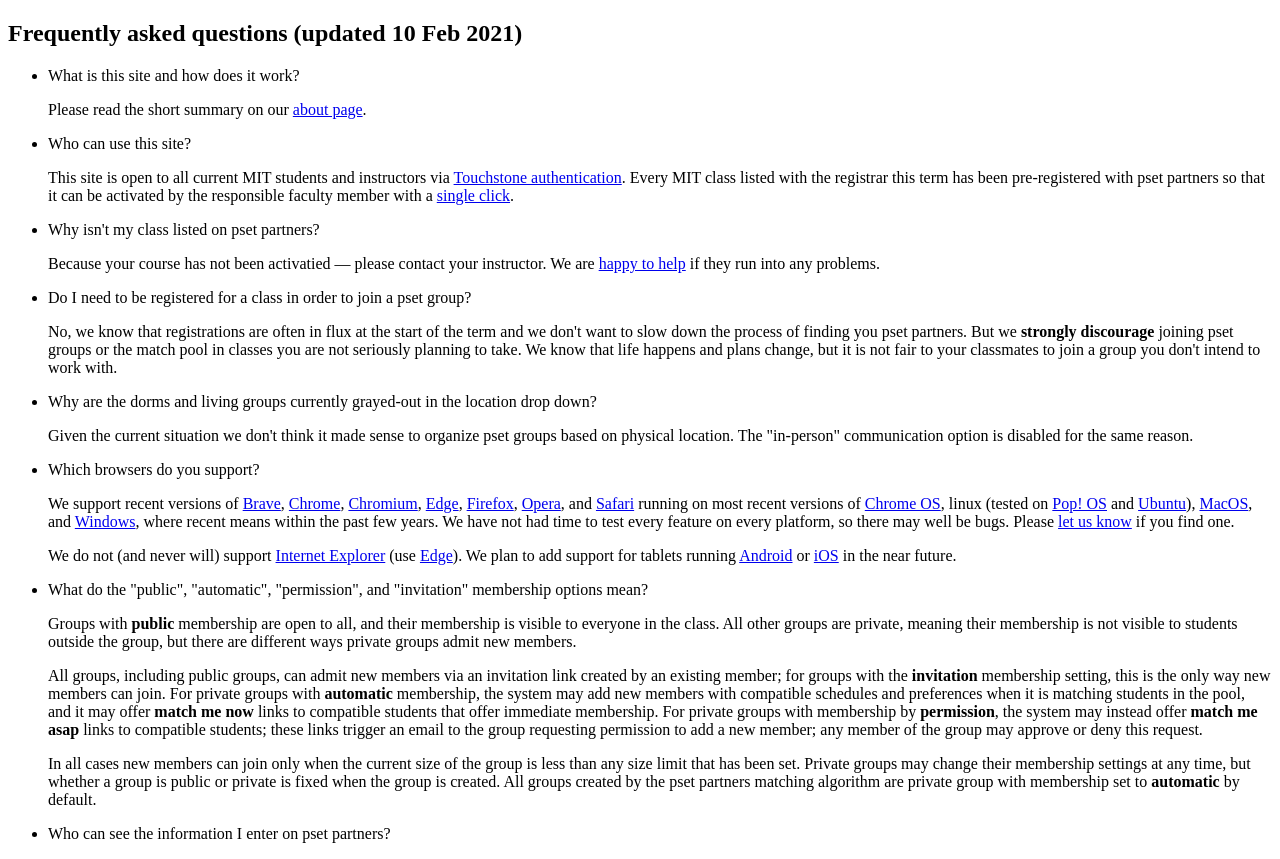
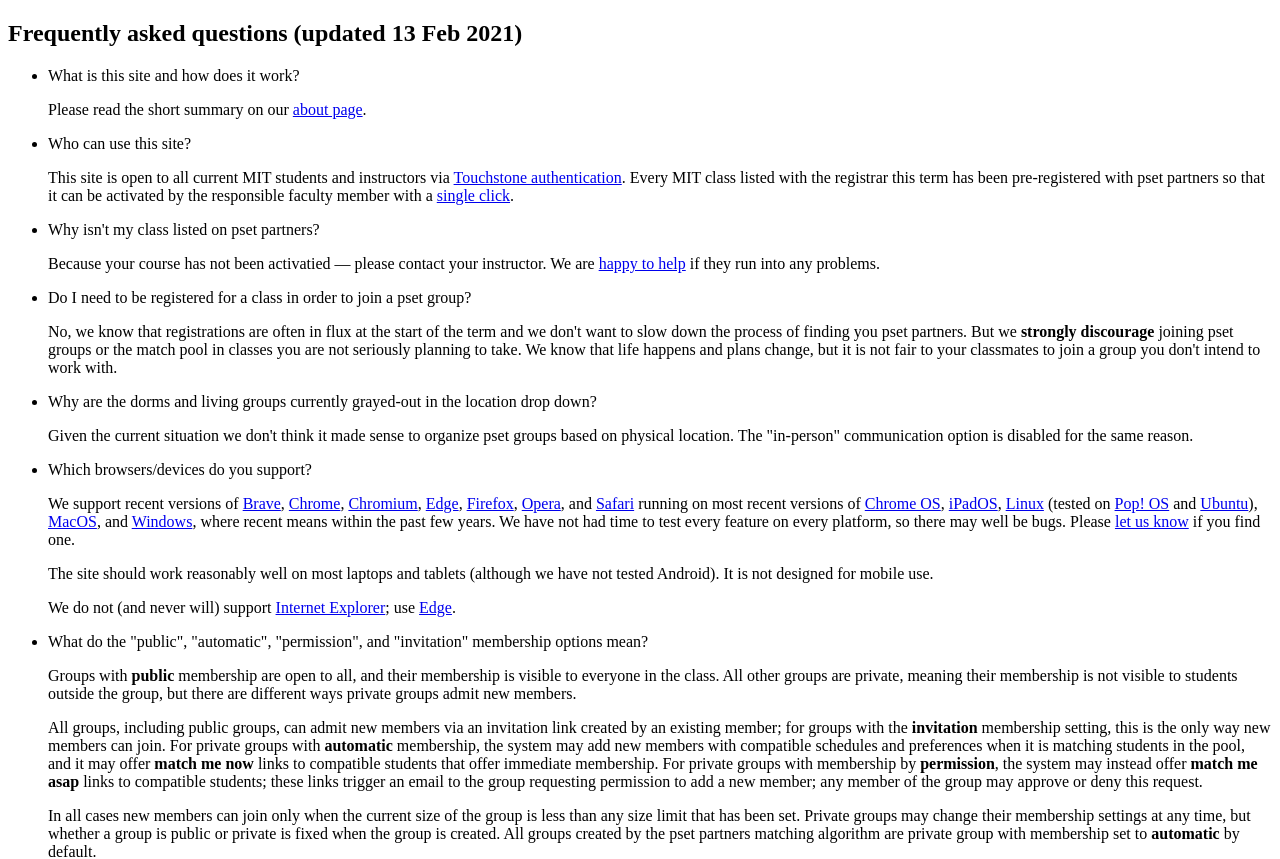
Before and after one commit to AndrewVSutherland/psetpartners, a Python web app: template psetpartners/templates/faq.html in a window 1280 px wide. Shown: the part 88-947 px from the top of the page. Run offline with Jinja, Linux system fonts and the light colour scheme; the template is opened without the code that fills it, so the values that code supplies are empty.

Commit message:
faq update

```diff
--- a/psetpartners/templates/faq.html
+++ b/psetpartners/templates/faq.html
@@ -3,7 +3,7 @@
 
 <div class="text_content auto">
 
-  <h2>Frequently asked questions (updated 10 Feb 2021)</h2>
+  <h2>Frequently asked questions (updated 13 Feb 2021)</h2>
 
  <ul class="faq">
     <li>
@@ -35,13 +35,15 @@
       </p>
     </li>
     <li>
-      Which browsers do you support?
+      Which browsers/devices do you support?
       <p>
-        We support recent versions of <a href="https://brave.com">Brave</a>, <a href="https://www.google.com/chrome/">Chrome</a>, <a href="https://www.chromium.org/Home">Chromium</a>, <a href="https://www.microsoft.com/edge">Edge</a>, <a href="https://www.mozilla.org/firefox/">Firefox</a>, <a href="https://www.opera.com/">Opera</a>, and <a href="https://www.apple.com/safari/">Safari</a> running on most recent versions of <a href="https://www.google.com/chromebook/chrome-os/">Chrome OS</a>, linux (tested on <a href="https://pop.system76.com/">Pop! OS</a> and <a href="https://www.ubuntu.com">Ubuntu</a>), <a href="https://www.apple.com/macos">MacOS</a>, and <a href="https://www.microsoft.com/windows">Windows</a>, where recent means within the past few years.  We have not had time to test every feature on every platform, so there may well be bugs.  Please <a href="mailto:psetpartners@mit.edu?subject=Bug report for pset partners" target="_blank">let us know</a> if you find one.
+        We support recent versions of <a href="https://brave.com">Brave</a>, <a href="https://www.google.com/chrome/">Chrome</a>, <a href="https://www.chromium.org/Home">Chromium</a>, <a href="https://www.microsoft.com/edge">Edge</a>, <a href="https://www.mozilla.org/firefox/">Firefox</a>, <a href="https://www.opera.com/">Opera</a>, and <a href="https://www.apple.com/safari/">Safari</a> running on most recent versions of <a href="https://www.google.com/chromebook/chrome-os/">Chrome OS</a>, <a href="https://www.apple.com/ipados/">iPadOS</a>, <a href="https://www.linux.com/">Linux</a> (tested on <a href="https://pop.system76.com/">Pop! OS</a> and <a href="https://www.ubuntu.com">Ubuntu</a>), <a href="https://www.apple.com/macos">MacOS</a>, and <a href="https://www.microsoft.com/windows">Windows</a>, where recent means within the past few years. We have not had time to test every feature on every platform, so there may well be bugs.  Please <a href="mailto:psetpartners@mit.edu?subject=Bug report for pset partners" target="_blank">let us know</a> if you find one.
       </p>
 
+      <p>The site should work reasonably well on most laptops and tablets (although we have not tested Android).  It is not designed for mobile use.</p>
+
       <p>
-        We do not (and never will) support <a href="https://docs.microsoft.com/en-us/lifecycle/faq/internet-explorer-microsoft-edge">Internet Explorer</a> (use <a href="https://www.microsoft.com/edge">Edge</a>).  We plan to add support for tablets running <a href="https://www.android.com/">Android</a> or <a href="https://www.apple.com/ios">iOS</a> in the near future.
+        We do not (and never will) support <a href="https://docs.microsoft.com/en-us/lifecycle/faq/internet-explorer-microsoft-edge">Internet Explorer</a>; use <a href="https://www.microsoft.com/edge">Edge</a>.
       </p>
     </li>
     <li>
```
